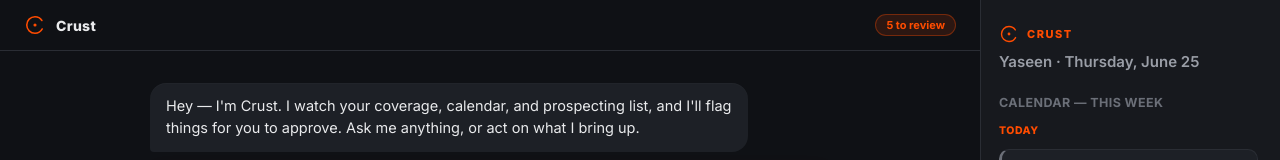
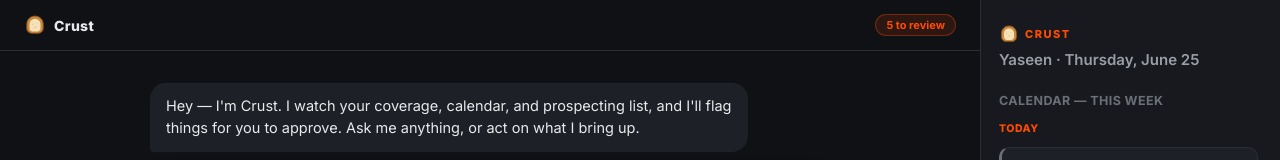
Before and after one commit to seeno-2000/Churn-Analysis-Toast, a React (Vite) app in the folder field-game-plan/: page / in a window 1280 px wide. Shown: the top 160 px of the page. Built offline with nearby package versions, Linux system fonts and the light colour scheme.

Commit message:
Revert Crust logo back to pizza-slice mark

```diff
--- a/field-game-plan/src/App.css
+++ b/field-game-plan/src/App.css
@@ -73,10 +73,9 @@
   flex-shrink: 0;
   display: flex;
   align-items: center;
-  gap: 10px;
+  gap: 8px;
   padding: 14px 24px;
   border-bottom: 1px solid var(--border);
-  color: var(--toast);
 }
 
 .crust-header-title {
@@ -426,9 +425,8 @@
 .logo-mark-row {
   display: flex;
   align-items: center;
-  gap: 8px;
-  margin-bottom: 8px;
-  color: var(--toast);
+  gap: 6px;
+  margin-bottom: 6px;
 }
 
 .logo-mark {
--- a/field-game-plan/src/CrustLogo.jsx
+++ b/field-game-plan/src/CrustLogo.jsx
@@ -1,20 +1,21 @@
-// Minimal geometric mark: a single precise ring with a deliberate gap and an
-// inset dot, read as a "C" without resorting to literal pizza iconography.
-// Uses currentColor so it inherits the toast-orange accent from its container.
 export default function CrustLogo({ size = 28 }) {
   return (
     <svg width={size} height={size} viewBox="0 0 32 32" fill="none" xmlns="http://www.w3.org/2000/svg">
-      <circle
-        cx="16"
-        cy="16"
-        r="12"
-        stroke="currentColor"
-        strokeWidth="2.25"
-        strokeLinecap="round"
-        strokeDasharray="62 75.4"
-        strokeDashoffset="-6"
+      <path
+        d="M16 3C9 3 4 8.2 4 15.2v5.6C4 25 7.2 28 11.4 28h9.2c4.2 0 7.4-3 7.4-7.2v-5.6C28 8.2 23 3 16 3Z"
+        fill="#c9893f"
+        stroke="#8a4f1f"
+        strokeWidth="1.3"
       />
-      <circle cx="16" cy="16" r="2.25" fill="currentColor" />
+      <path
+        d="M16 7.2c-5 0-8 3.5-8 8.3v4.9c0 2.9 2.1 5 5 5h6c2.9 0 5-2.1 5-5v-4.9c0-4.8-3-8.3-8-8.3Z"
+        fill="#f6e2b8"
+      />
+      <circle cx="12.5" cy="15" r="1.1" fill="#e3c890" />
+      <circle cx="19.2" cy="13.6" r="0.9" fill="#e3c890" />
+      <circle cx="16.5" cy="19.2" r="1.3" fill="#e3c890" />
+      <circle cx="13.2" cy="20.8" r="0.7" fill="#e3c890" />
+      <circle cx="18.8" cy="18.2" r="0.7" fill="#e3c890" />
     </svg>
   );
 }
```
